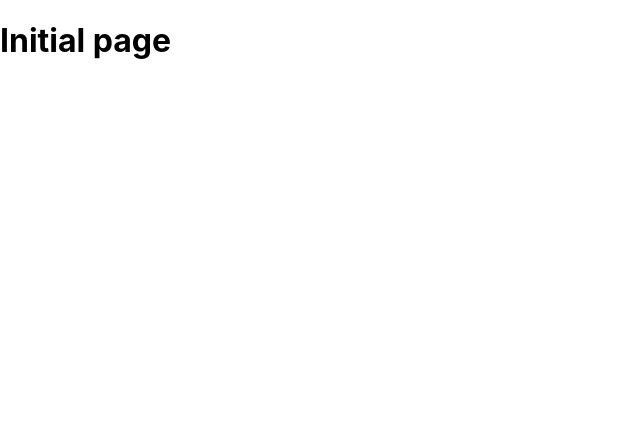
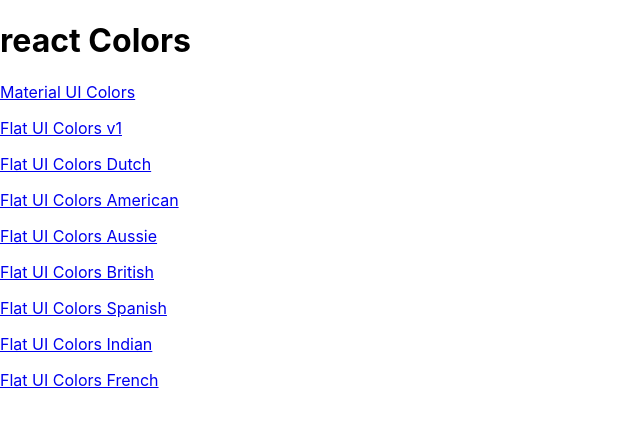
Before and after one commit to andriilukich/color-palette, a React (Create React App) app: page / in a window 1280 px wide. Shown: the top 424 px of the page, without its empty margins (0-640 px from the left). Built offline with nearby package versions, Linux system fonts and the light colour scheme.

Commit message:
Added PaletteList component and Link tags

```diff
--- a/src/App.js
+++ b/src/App.js
@@ -1,4 +1,5 @@
 import React, { Component } from 'react';
+import PaletteList from './PaletteList';
 import Palette from './Palette';
 import paletteColors from './paletteColors';
 import { generatePalette } from './colorHelpers';
@@ -14,7 +15,7 @@
   render() {
     return (
       <Switch>
-        <Route exact path='/' render={() => <h1>Initial page</h1>} />
+        <Route exact path='/' render={() => <PaletteList palettes={paletteColors} />} />
         <Route
           exact
           path='/palette/:id'
--- a/src/NavBar.js
+++ b/src/NavBar.js
@@ -1,4 +1,5 @@
 import React, { Component } from 'react';
+import { Link } from 'react-router-dom';
 import Slider from 'rc-slider';
 import Select from '@material-ui/core/Select';
 import MenuItem from '@material-ui/core/MenuItem';
@@ -17,13 +18,13 @@
   }
 
   handelFormatChange(e) {
-    this.setState({format: e.target.value, open: true}, () =>
+    this.setState({ format: e.target.value, open: true }, () =>
       this.props.changeFormat(this.state.format)
     );
   }
 
   closeSnackbar() {
-    this.setState({open: false});
+    this.setState({ open: false });
   }
 
   render() {
@@ -33,7 +34,7 @@
     return (
       <header className="NavBar">
         <div className="NavBar__logo-container">
-          <a href="#" className="NavBar__logo">color*picker</a>
+          <Link className="NavBar__logo" to='/'>color*picker</Link>
         </div>
         <div className="NavBar__slider-container">
           <p className="NavBar__level">Level: {level}</p>
@@ -61,7 +62,7 @@
           autoHideDuration={3000}
           onClose={this.closeSnackbar}
           message={<span id='message-id'>Format changed to {format.toUpperCase()}</span>}
-          contentProps = {{
+          contentProps={{
             'aria-describedby': 'message-id'
           }}
           action={
--- /dev/null
+++ b/src/PaletteList.js
@@ -0,0 +1,20 @@
+import React, { Component } from 'react';
+import { Link } from 'react-router-dom';
+
+class PaletteList extends Component {
+render() {
+  const { palettes } = this.props;
+  return (
+    <div>
+      <h1>react Colors</h1>
+      {palettes.map(color => (
+        <p>
+          <Link to={`/palette/${color.id}`}>{color.paletteName}</Link>
+        </p>
+      ))}
+    </div>
+  );
+}
+}
+
+export default PaletteList;
```
